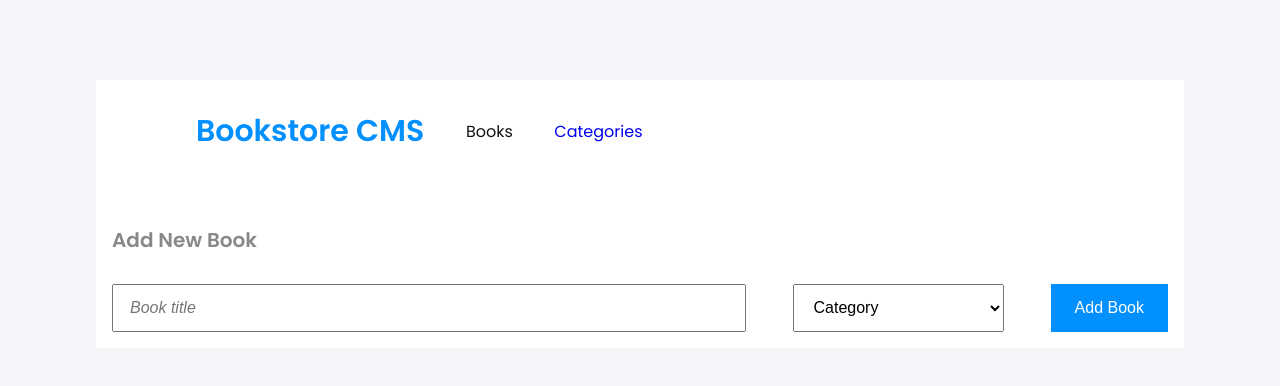
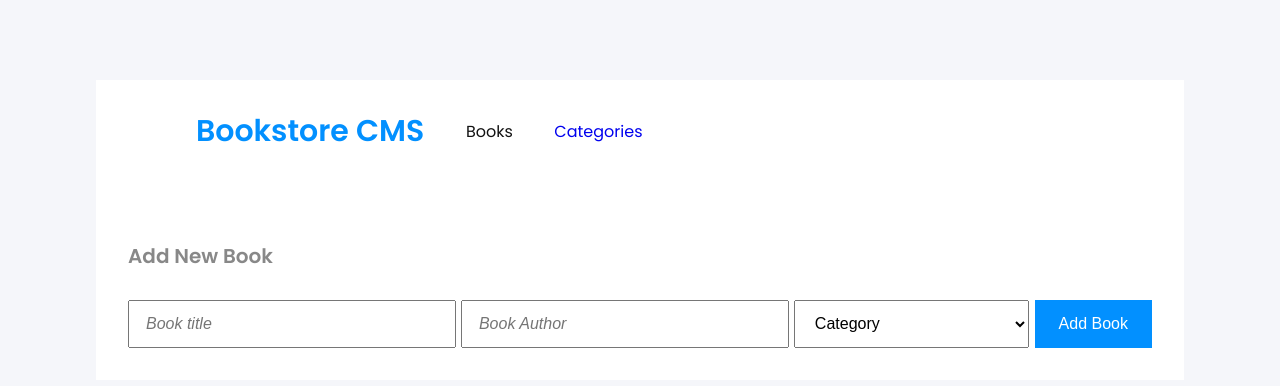
Before and after one commit to cynthiainga/bookstore, a React (Create React App) app: page / in a window 1280 px wide. Shown: the top 386 px of the page. Built offline with nearby package versions, Linux system fonts and the light colour scheme; the HTML template or start-up script is replaced by a standard one.

Commit message:
Add an input for the Author

```diff
--- a/src/components/Form.js
+++ b/src/components/Form.js
@@ -5,27 +5,30 @@ import { addBook } from '../redux/books/books';
 
 const Form = () => {
   const [bookTitle, setBookTitle] = useState('');
+  const [bookAuthor, setBookAuthor] = useState('');
   const [bookCategory, setBookCategory] = useState('');
   const dispatch = useDispatch();
 
   const submitBookToStore = (e) => {
     e.preventDefault();
-    if (bookTitle && bookCategory) {
+    if (bookTitle && bookAuthor && bookCategory) {
       const newBook = {
         id: uuidv4,
         title: bookTitle,
-        author: 'Robert Harris',
+        author: bookAuthor,
         completed: 57,
         currentChapter: 18,
         currentChapterTitle: 'The German Reich',
       };
       dispatch(addBook(newBook));
       setBookTitle('');
+      setBookAuthor('');
       setBookCategory('');
     }
   };
 
   const handleBookTitle = (e) => setBookTitle(e.target.value);
+  const handleBookAuthor = (e) => setBookAuthor(e.target.value);
   const handleBookCategory = (e) => setBookCategory(e.target.value);
 
   return (
@@ -37,6 +40,13 @@ const Form = () => {
           placeholder="Book title"
           value={bookTitle}
           onChange={handleBookTitle}
+          required
+        />
+        <input
+          type="text"
+          placeholder="Book Author"
+          value={bookAuthor}
+          onChange={handleBookAuthor}
           required
         />
         <select
--- a/src/css/base/Form.css
+++ b/src/css/base/Form.css
@@ -1,5 +1,5 @@
 .form-section {
-  padding: 1rem;
+  padding: 2rem;
 }
 
 .form-section h2 {
@@ -16,7 +16,7 @@
 }
 
 .form input {
-  width: 60%;
+  width: 32%;
   padding: 0.81rem 1rem;
   font-size: 1rem;
 }
@@ -27,7 +27,7 @@
 }
 
 .form-select {
-  width: 20%;
+  width: 23%;
   padding: 0.81rem 1rem;
   font-size: 1rem;
 }
```
